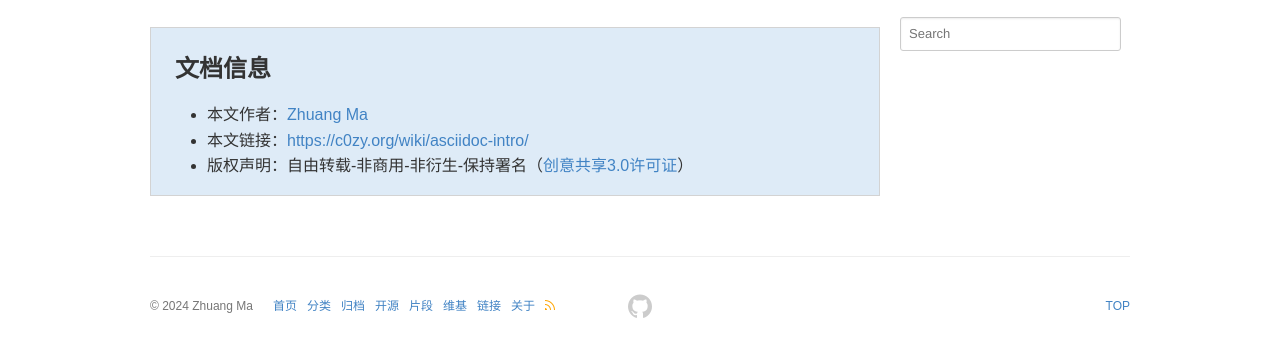
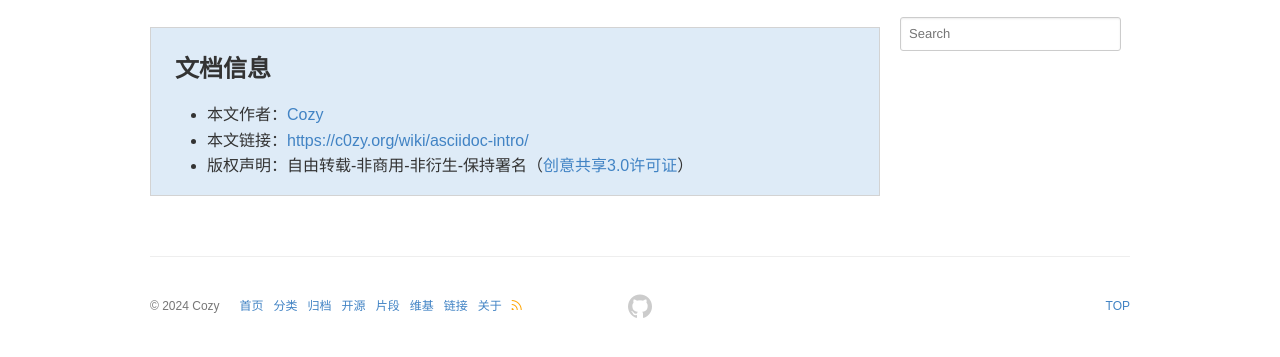
Before and after one commit to zhangyt1234/zhangyt1234.github.io, a Jekyll site: the page built from _wiki/asciidoc-intro.md, in a window 1280 px wide. Shown: the part 251-608 px from the top of the page. Built offline with Jekyll 4.4.1, drawn with Linux system fonts in a browser that asks for light colours; comment, search, counter and statistics services are not loaded; a style sheet for code colours, icons or effects is not loaded.

Commit message:
Update _config.yml

```diff
--- a/_config.yml
+++ b/_config.yml
@@ -58,12 +58,12 @@ highlight_theme: github
 # ---------------- #
 #      Author      #
 # ---------------- #
-author: Zhuang Ma
+author: Cozy
 organization:
 organization_url:
-github_username: mzlogin
-location: Wuhan, China
-email: chumpma@gmail.com
+github_username: zhangyt1234
+location: Bay Area, CA
+email:
 
 # ---------------- #
 #    Navigation    #
```
